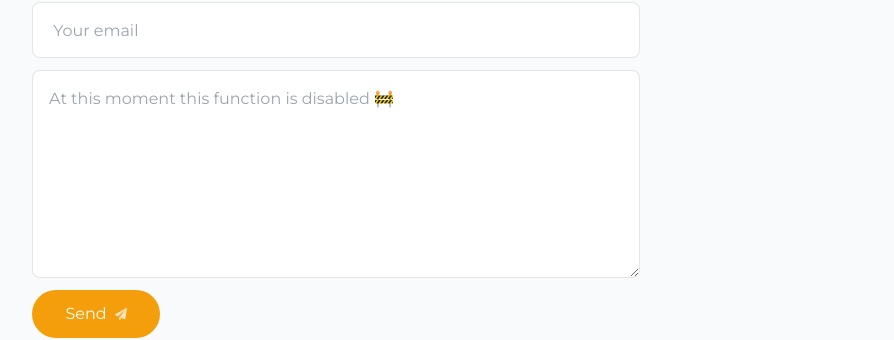
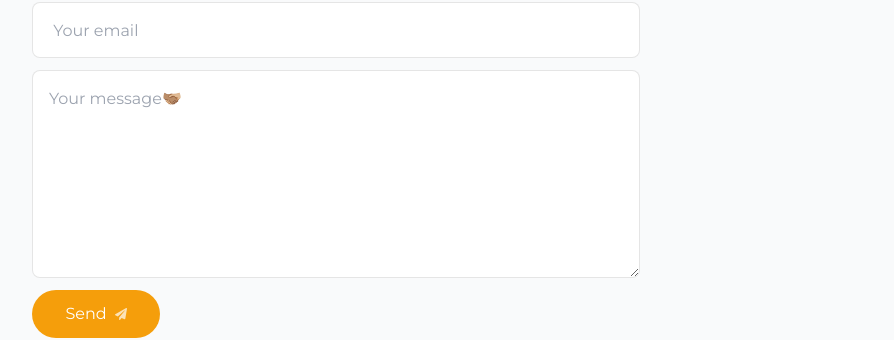
Before and after one commit to akamateus/portfolio, a Next.js app: page / in a window 1280 px wide. Shown: the part 3981-4321 px from the top of the page, without its empty margins (304-1198 px from the left). Built offline with nearby package versions, Linux system fonts and the light colour scheme; no server answers.

Commit message:
changed placeholder for message

```diff
--- a/components/contact.tsx
+++ b/components/contact.tsx
@@ -60,7 +60,7 @@ export default function Contact() {
         <textarea
           className="h-52 my-3 rounded-lg borderBlack p-4"
           name="message"
-          placeholder="At this moment this function is disabled 🚧"
+          placeholder="Your message🫱🏽‍🫲🏼"
           required
           maxLength={2000}
         />
```
